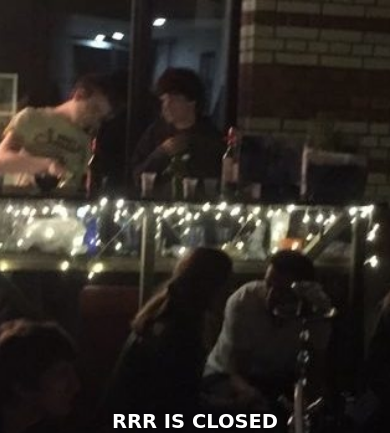
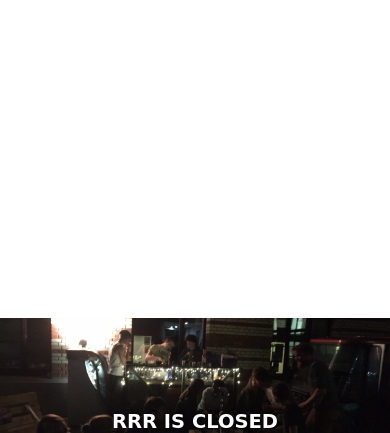
Before and after one commit to NotSpecial/rrr, a Flask app: page / in a window 390 px wide. Shown: the top 433 px of the page. Run offline with Flask 2, Linux system fonts and the light colour scheme; some web fonts are replaced.

Commit message:
Added background fix for mobile
Apparently most mobile browsers ignore
"background-size: cover;", so i added
"background-size: 100%" before which helps a bit

```diff
--- a/templates/openornot.html
+++ b/templates/openornot.html
@@ -18,6 +18,7 @@
   background: url({{ url_for('static', filename='closed.jpg') }})
               no-repeat center center fixed;
   {% endif%}
+  background-size: 100%;  // For mobile, some browsers ignore the 'cover'
   background-size: cover;
 }
 
```
